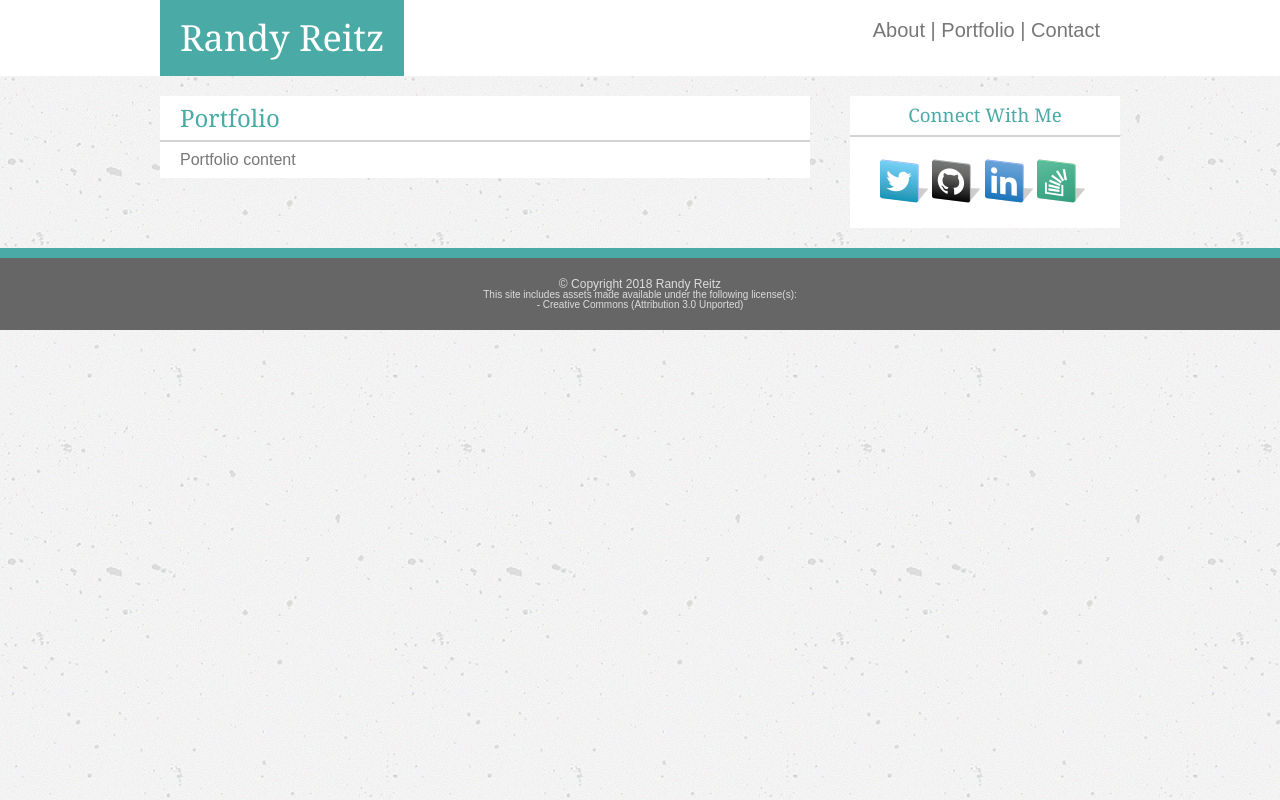
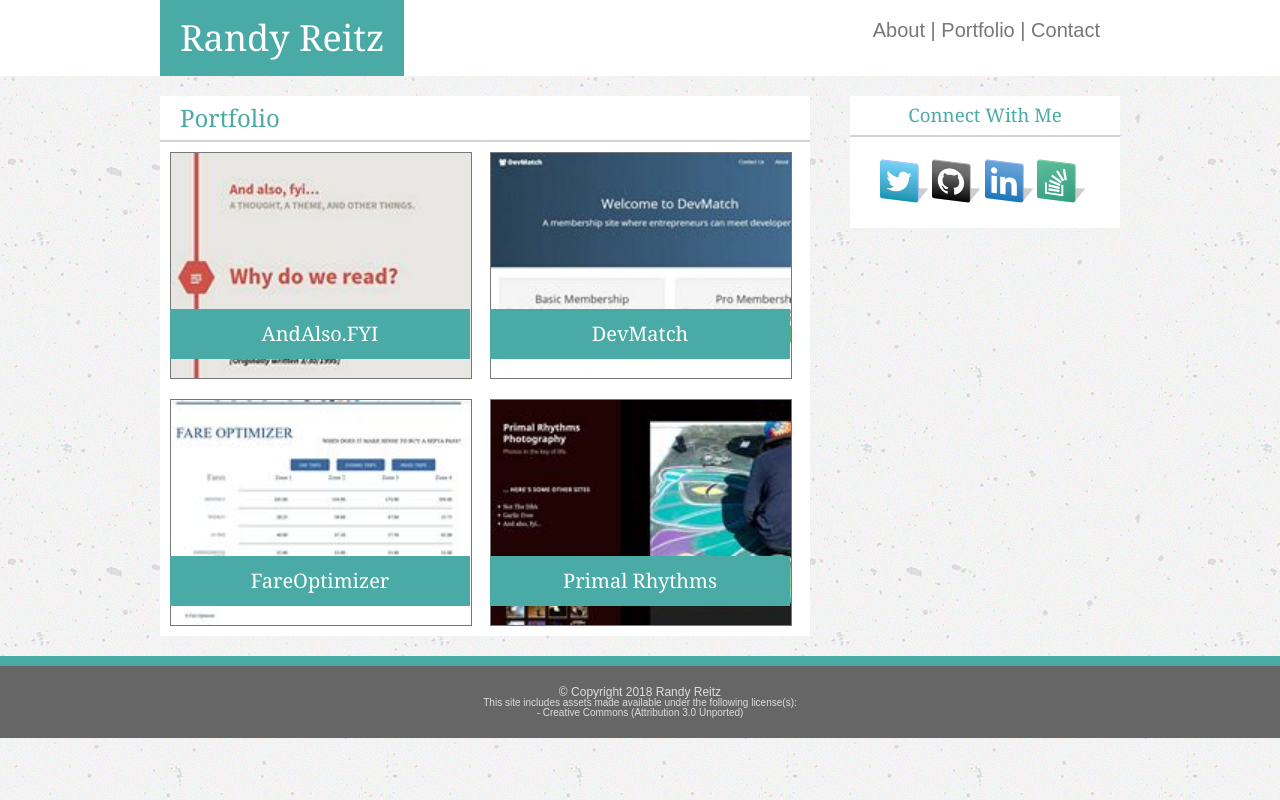
Before and after one commit to NotTheDBA/Basic-Portfolio, a plain HTML site: page portfolio.html in a window 1280 px wide. Drawn offline with Linux system fonts and the light colour scheme.

Commit message:
styled Portfolio page and added content to bio.

```diff
--- a/assets/css/style.css
+++ b/assets/css/style.css
@@ -18,6 +18,7 @@ h3,
 h4,
 h5,
 h6,
+figcaption,
 .logo {
     font-family: 'Georgia', Times, 'Times New Roman', serif
 }
@@ -111,6 +112,7 @@ footer {
     border-top-style: solid;
 }
 
+figcaption,
 .logo {
     background: #4aaaa5;
     color: #ffffff;
@@ -119,6 +121,32 @@ footer {
 .ltor a {
     text-decoration: none;
     color: #777777;
+}
+
+figure,
+figure img {
+    float: left;
+    width: 300px;
+    position: relative;
+}
+
+figure img {
+    border: #777777 solid 1px;
+}
+
+figure {
+    margin: 10px;
+}
+
+figcaption {
+    padding: 15px;
+    font-size: 20px;
+    text-align: center;
+    background: #4aaaa5;
+    position: absolute;
+    bottom: 20px;
+    left: 0;
+    right: 0;
 }
 
 
@@ -214,7 +242,9 @@ aside h3 {
     border-bottom: 2px solid #d3d3d3;
 }
 
-article {
+section p,
+section form,
+section table {
     padding: 10px 20px;
 }
 
--- a/portfolio.html
+++ b/portfolio.html
@@ -8,7 +8,6 @@
 </head>
 
 <body>
-    <div class="container">
     <header>
         <div class="content">
             <div class="logo">Randy Reitz</div>
@@ -19,13 +18,37 @@
             </nav>
         </div>
     </header>
-        <div class="clear content-wrap">
     <div class="content">
         <section>
             <h2>Portfolio</h2>
-                    <article>
-                        <p>Portfolio content</p>
-                    </article>
+            <figure>
+                <a href="https://andalso.fyi/" target="_blank">
+                    <img src="assets/images/AndAlso.JPG" alt="AndAlso.FYI screenshot">
+                    <figcaption>AndAlso.FYI</figcaption>
+                </a>
+            </figure>
+            <figure>
+                <a href="https://peaceful-cliffs-11639.herokuapp.com" target="_blank">
+                    <img src="assets/images/DevMatch.jpg" alt="DevMatch screenshot">
+                    <figcaption>DevMatch</figcaption>
+                </a>
+            </figure>
+            <figure>
+                <a href="https://notthedba.github.io/fare-optimizer/" target="_blank">
+                    <img src="assets/images/FareOptimizer.JPG" alt="FareOptimizer screenshot">
+                    <figcaption>FareOptimizer</figcaption>
+                </a>
+            </figure>
+            <figure>
+                <a href="https://primalrhythms.com/" target="_blank">
+                    <img src="assets/images/primal.JPG" alt="Primal Rhythms Photo screenshot">
+                    <figcaption>Primal Rhythms</figcaption>
+                </a>
+            </figure>
+            <!-- <figure>
+                <img src="assets/images/vidly.jpg" alt="Vidly screenshot">
+                <figcaption><a href="#" target="_blank">Vidly</a></figcaption>
+            </figure> -->
         </section>
         <aside>
             <h3>Connect With Me</h3>
```
Also changed, not shown: contact.html (+0 -3 lines), index.html (+4 -5 lines). Lines whose indentation alone changed are shown as unchanged.
